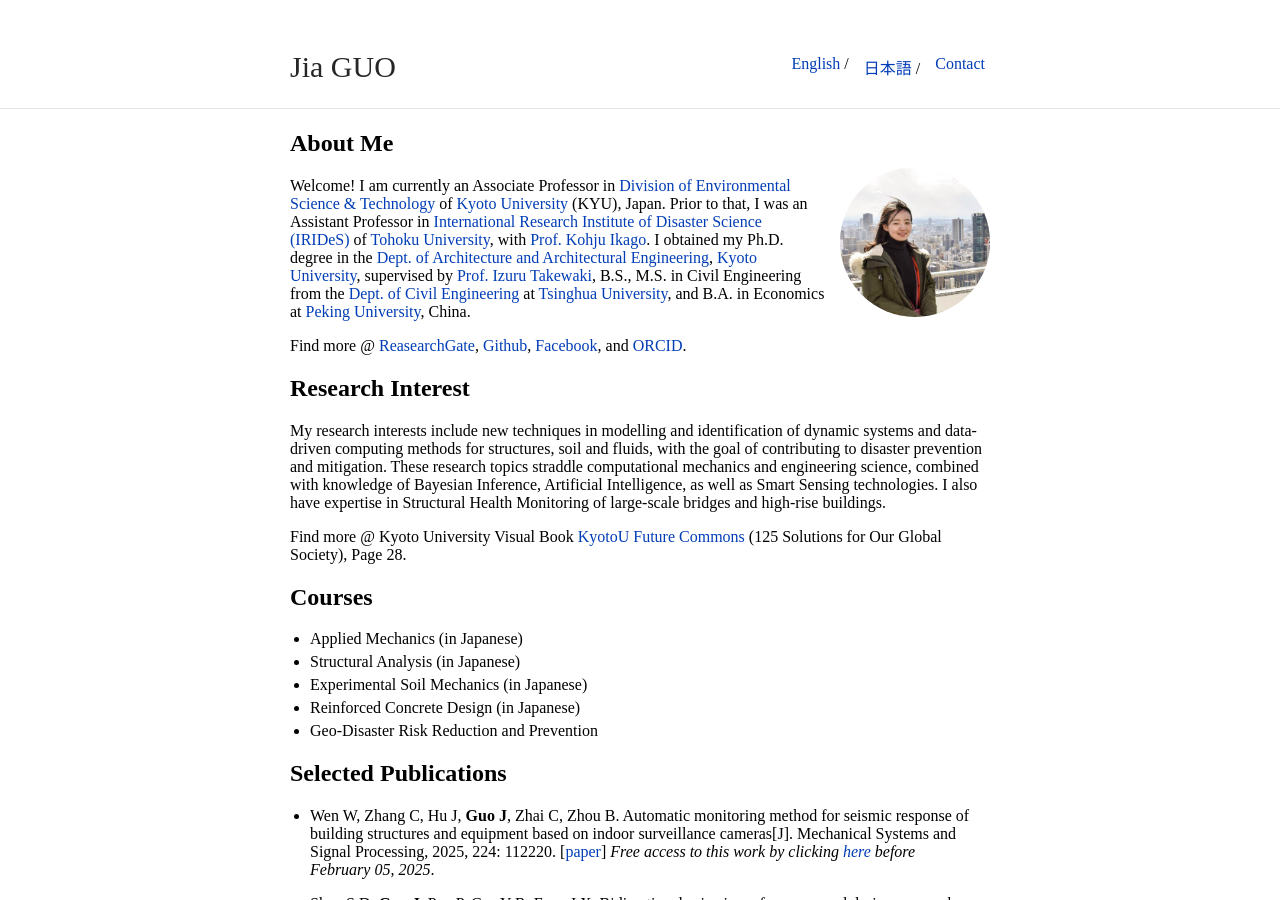
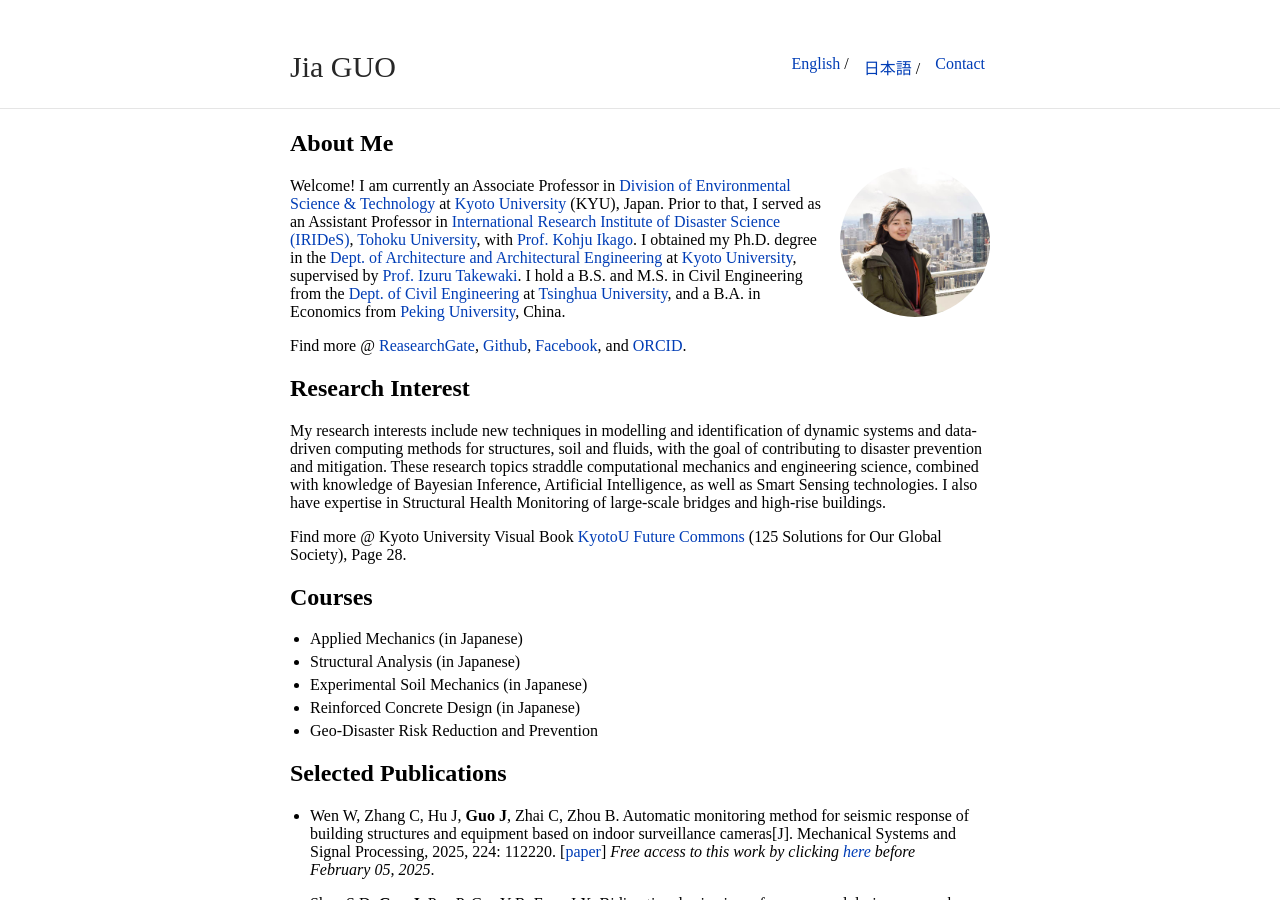
Before and after one commit to JiaGUOCV/JiaGUOCV.github.io, a Jekyll site: the page built from index.md, in a window 1280 px wide and 900 px high. Built offline with Jekyll 4.4.1, drawn with Linux system fonts in a browser that asks for light colours; our own code applies the rules of GitHub Pages for plain Markdown files.

Commit message:
Update index.md

```diff
--- a/index.md
+++ b/index.md
@@ -6,9 +6,9 @@ layout: default
 
 <img class="profile-picture" src="me.jpg">
 
-Welcome! I am currently an Associate Professor in [Division of Environmental Science & Technology](http://www.est.kais.kyoto-u.ac.jp/e/index.html) of [Kyoto University](https://www.kyoto-u.ac.jp/en) (KYU), Japan.
-Prior to that, I was an Assistant Professor in [International Research Institute of Disaster Science (IRIDeS)](https://irides.tohoku.ac.jp/eng/) of [Tohoku University](http://www.tohoku.ac.jp/en/), with [Prof. Kohju Ikago](https://sites.google.com/site/ikagolab/profile).
-I obtained my Ph.D. degree in the [Dept. of Architecture and Architectural Engineering](https://www.ar.t.kyoto-u.ac.jp/en?set_language=en), [Kyoto University](https://www.kyoto-u.ac.jp/en/), supervised by [Prof. Izuru Takewaki](http://takewaki-lab.archi.kyoto-u.ac.jp/takewaki_tsuji_lab/home.php?lang=ENG), B.S., M.S. in Civil Engineering from the [Dept. of Civil Engineering](https://www.civil.tsinghua.edu.cn/en/) at [Tsinghua University](https://www.tsinghua.edu.cn/en/index.htm), and B.A. in Economics at [Peking University](https://english.pku.edu.cn/), China.
+Welcome! I am currently an Associate Professor in [Division of Environmental Science & Technology](http://www.est.kais.kyoto-u.ac.jp/e/index.html) at [Kyoto University](https://www.kyoto-u.ac.jp/en) (KYU), Japan.
+Prior to that, I served as an Assistant Professor in [International Research Institute of Disaster Science (IRIDeS)](https://irides.tohoku.ac.jp/eng/), [Tohoku University](http://www.tohoku.ac.jp/en/), with [Prof. Kohju Ikago](https://sites.google.com/site/ikagolab/profile).
+I obtained my Ph.D. degree in the [Dept. of Architecture and Architectural Engineering](https://www.ar.t.kyoto-u.ac.jp/en?set_language=en) at [Kyoto University](https://www.kyoto-u.ac.jp/en/), supervised by [Prof. Izuru Takewaki](http://takewaki-lab.archi.kyoto-u.ac.jp/takewaki_tsuji_lab/home.php?lang=ENG). I hold a B.S. and M.S. in Civil Engineering from the [Dept. of Civil Engineering](https://www.civil.tsinghua.edu.cn/en/) at [Tsinghua University](https://www.tsinghua.edu.cn/en/index.htm), and a B.A. in Economics from [Peking University](https://english.pku.edu.cn/), China.
 
 Find more @ [ReasearchGate](https://www.researchgate.net/profile/Jia-Guo-63), [Github](https://github.com/JiaGuoLab), [Facebook](https://www.facebook.com/profile.php?id=100057568955019), and [ORCID](https://orcid.org/0000-0001-9059-9851).
 
```
